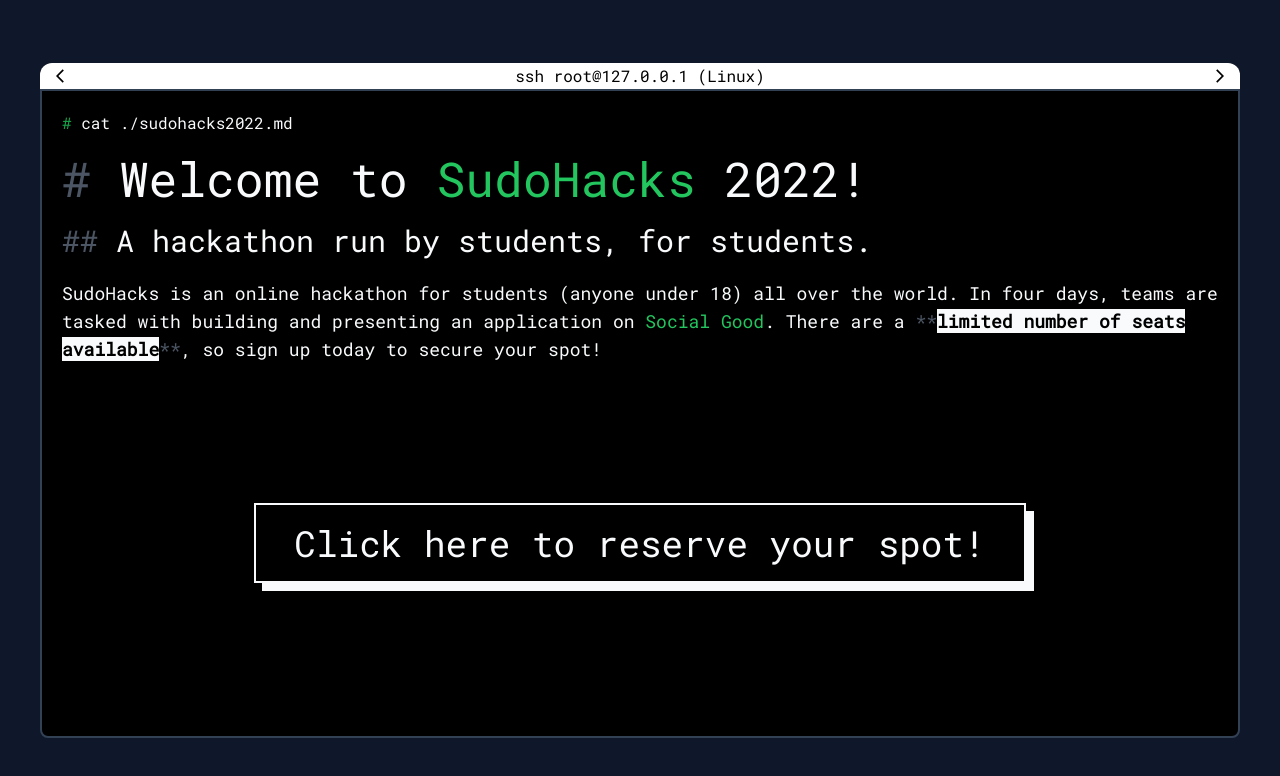
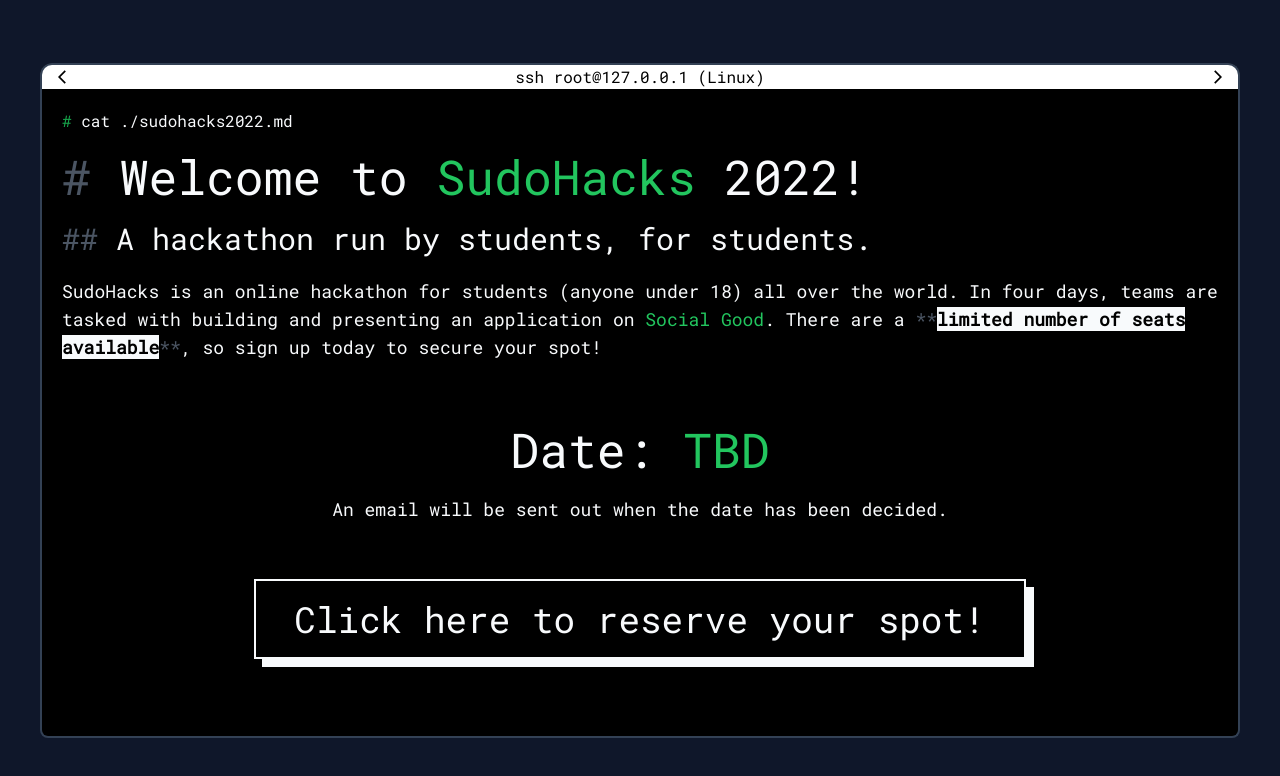
Before and after one commit to SudoHacksHackathon/Website, a React (Vite) app: page / in a window 1280 px wide. Shown: the top 776 px of the page. Built offline with nearby package versions, Linux system fonts and the light colour scheme; no server answers.

Commit message:
added date TBD

```diff
--- a/src/App.tsx
+++ b/src/App.tsx
@@ -1,4 +1,3 @@
-import { useState } from "react";
 import useIP from "./hooks/useIP";
 
 import IntroScreen from "./screens/IntroScreen";
@@ -19,7 +18,7 @@ const App = () => {
   return (
     <div className="bg-slate-900 h-full w-full flex justify-center place-items-center selection:bg-slate-200 selection:text-black p-3">
       <div className="rounded-xl w-[min(100%,_75rem)] h-[min(100%,_42.1875rem)] bg-black font-mono flex flex-col">
-        <div className="rounded-t-xl w-full h-7 bg-white">
+        <div className="rounded-t-xl w-full h-7 bg-white border-x-2 border-t-2 border-slate-700 select-none">
           <div className="flex place-items-center w-full h-full">
             <div className="flex justify-start align-items-center pl-3">
               <button onClick={() => navigate(-1)}>
@@ -42,7 +41,8 @@ const App = () => {
             </div>
           </div>
         </div>
-        <div className="flex flex-col p-5 grow overflow-y-auto border-slate-700 h-full border-2 rounded-b-lg">
+
+        <div className="flex flex-col p-5 grow overflow-y-auto border-slate-700 h-full border-2 border-t-0 rounded-b-lg">
           <Routes>
             <Route
               path="/"
--- a/src/screens/IntroScreen.tsx
+++ b/src/screens/IntroScreen.tsx
@@ -41,7 +41,14 @@ const IntroScreen = ({ nextScreen }: { nextScreen: () => void }) => {
             secure your spot!
           </p>
 
-          <div className="flex grow place-items-center justify-center">
+          <div className="flex flex-col lg:space-y-14 md:space-y-10 space-y-7 grow place-items-center justify-center">
+            <h1 className="text-slate-50 lg:text-5xl md:text-4xl text-3xl text-center">
+              Date: <span className="text-green-500">TBD</span>
+              <br />
+              <span className="lg:text-lg md:text-md text-sm">
+                An email will be sent out when the date has been decided.
+              </span>
+            </h1>
             <Button
               textClass="lg:text-4xl md:text-3xl text-2xl"
               action={nextScreen}
--- a/src/screens/SignupScreen.tsx
+++ b/src/screens/SignupScreen.tsx
@@ -84,7 +84,7 @@ const SignupScreen = ({ nextScreen }: { nextScreen: () => void }) => {
               <input
                 type="text"
                 id="name"
-                className="border text-sm block w-full p-2.5 bg-gray-700 border-gray-600 placeholder-gray-400 text-slate-50"
+                className="outline-none text-sm block w-full p-2.5 bg-gray-700 border-gray-600 placeholder-gray-400 text-slate-50"
                 placeholder="John Doe"
                 value={name}
                 onChange={(e) => {
@@ -104,7 +104,7 @@ const SignupScreen = ({ nextScreen }: { nextScreen: () => void }) => {
               <input
                 type="text"
                 id="email"
-                className="border text-sm block w-full p-2.5 bg-gray-700 border-gray-600 placeholder-gray-400 text-slate-50"
+                className="outline-none text-sm block w-full p-2.5 bg-gray-700 border-gray-600 placeholder-gray-400 text-slate-50"
                 placeholder="example@gmail.com"
                 value={email}
                 onChange={(e) => {
@@ -124,7 +124,7 @@ const SignupScreen = ({ nextScreen }: { nextScreen: () => void }) => {
               <textarea
                 id="message"
                 rows={4}
-                className="block p-2.5 w-full text-sm border bg-gray-700 border-gray-600 placeholder-gray-400 text-slate-50"
+                className="block outline-none p-2.5 w-full text-sm border bg-gray-700 border-gray-600 placeholder-gray-400 text-slate-50"
                 placeholder="Leave a message or question..."
                 value={message}
                 onChange={(e) => {
```
